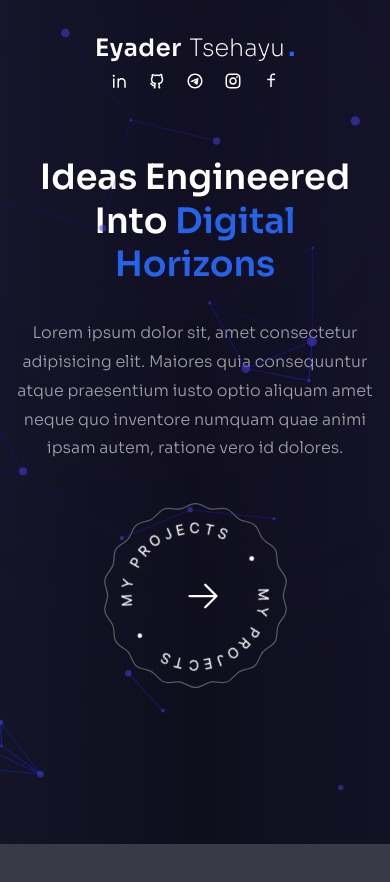
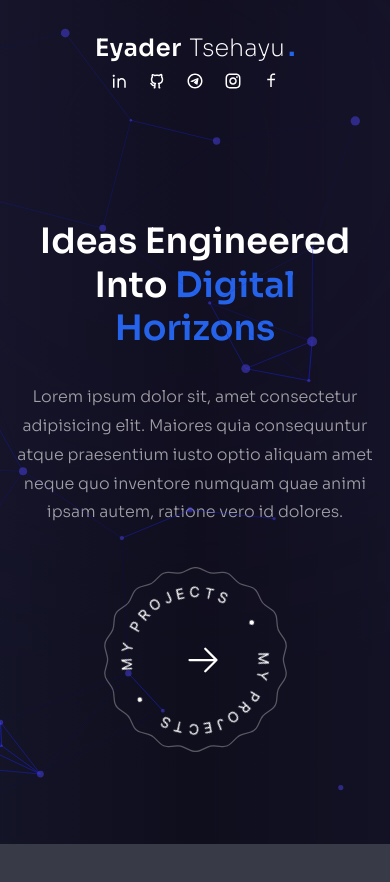
Before and after one commit to EyaderTsehayu/EyaderTsehayu-portfolio, a Next.js app: page / in a window 390 px wide. Shown: the top 882 px of the page. Built offline with nearby package versions, Linux system fonts and the light colour scheme.

Commit message:
fix the issue on responsibity

```diff
--- a/app/page.jsx
+++ b/app/page.jsx
@@ -8,7 +8,7 @@ export default function Home() {
   return (
     <div className=" bg-primary/60 h-full">
       <div className="w-full h-full bg-gradient-to-r from-primary/30 via-black/30 to-black/10">
-        <div className="text-center flex flex-col justify-center xl:pt-40 xl:text-left h-full container mx-auto">
+        <div className="text-center flex flex-col  justify-center lg:pt-40 pt-32  xl:text-left h-full container mx-auto">
           {" "}
           <motion.h1
             variants={fadeIn("down", 0.2)}
@@ -56,7 +56,7 @@ export default function Home() {
           animate="show"
           exit="hidden"
           transition={{ duration: 1, ease: "easeInOut" }}
-          className=" w-1/2 h-full max-w-[737px] max-h-[678px] absolute -bottom-32 lg:bottom-0 lg:right-[8%]"
+          className=" w-1/2 h-full max-w-[737px] max-h-[678px] absolute -bottom-32 lg:-bottom-10 right-[8%]"
         >
           <Avatar />
         </motion.div>
```
